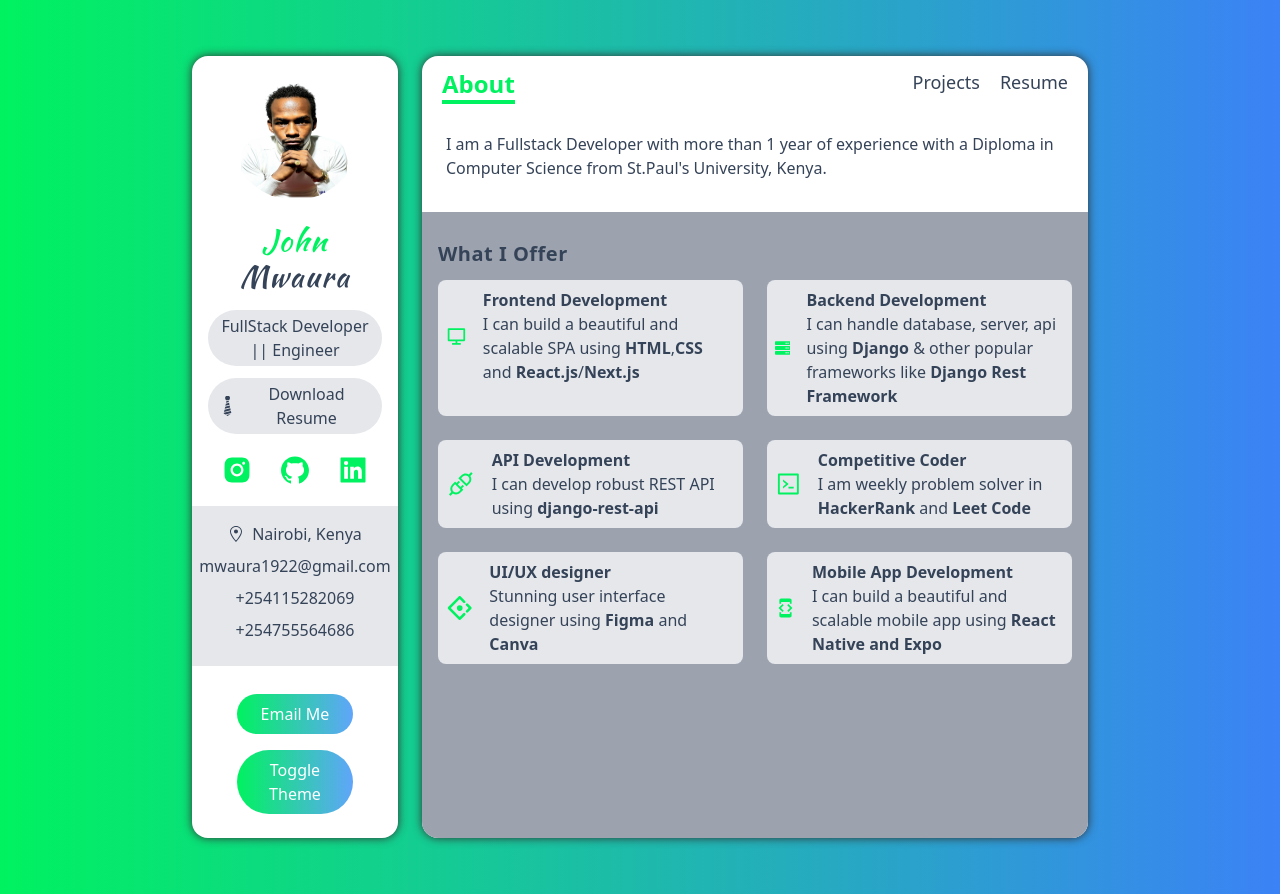
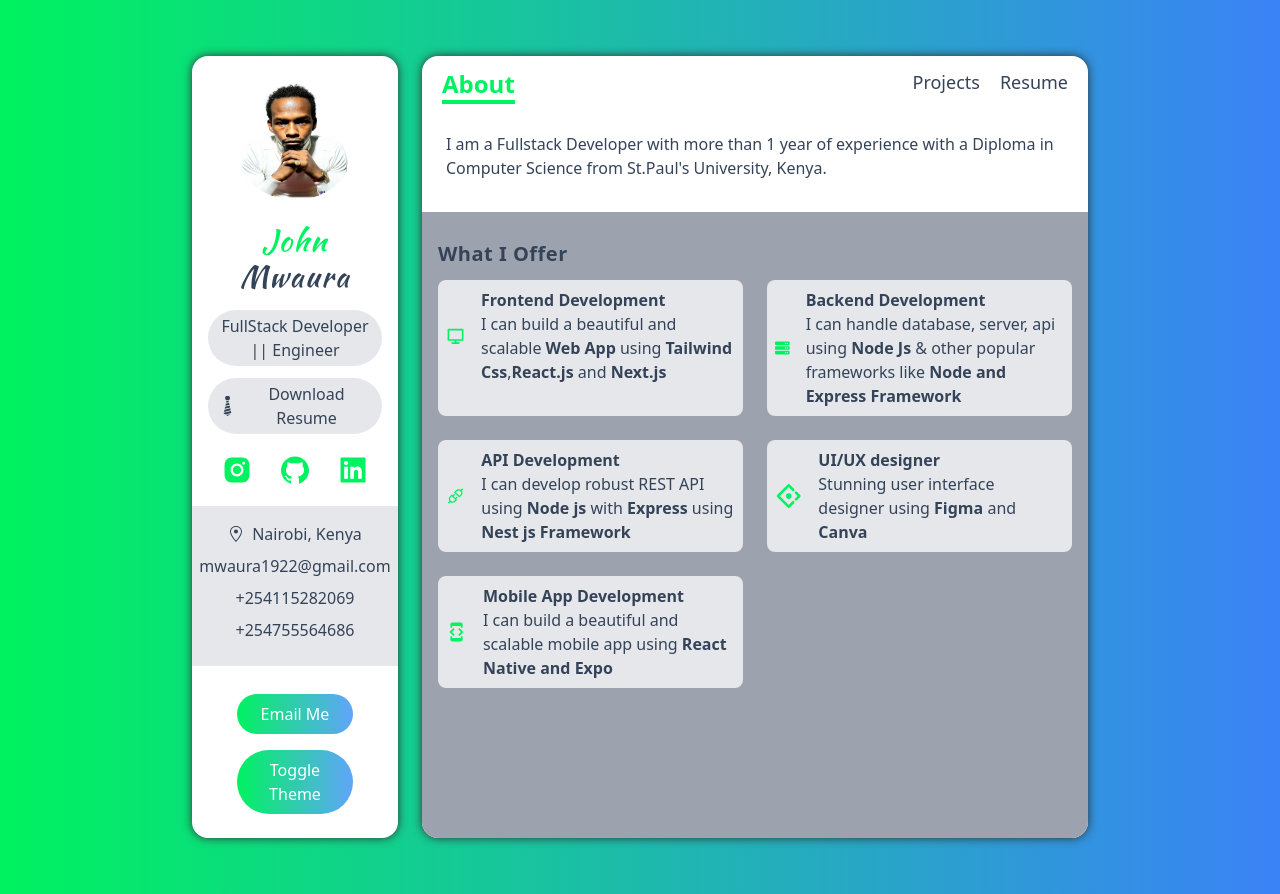
Before and after one commit to Jonnie-bot/mywebnextcv, a Next.js app: page / in a window 1280 px wide. Built offline with nearby package versions, Linux system fonts and the light colour scheme.

Commit message:
Update data.ts
Updated Iservice Array.

```diff
--- a/data.ts
+++ b/data.ts
@@ -14,25 +14,19 @@ export const services: IService[] = [
 		Icon: RiComputerLine,
 		title: "Frontend Development",
 		description:
-			"I can build a beautiful and scalable SPA using <b> HTML</b>,<b>CSS</b>   and <b>React.js</b>/<b>Next.js</b> ",
+			"I can build a beautiful and scalable <b>Web App</b> using <b>Tailwind Css</b>,<b>React.js</b> and <b>Next.js</b> ",
 	},
 	{
 		Icon: FaServer,
 		title: "Backend  Development",
 		description:
-			"I can handle database, server, api using <b>Django </b> & other popular frameworks like <b>Django Rest Framework </b>",
+			"I can handle database, server, api using <b>Node Js </b> & other popular frameworks like <b>Node and Express Framework </b>",
 	},
 	{
 		Icon: AiOutlineApi,
 		title: "API Development",
 		description:
-			"I can develop robust  REST API using <b>django-rest-api</b> ",
-	},
-	{
-		Icon: AiOutlineCode,
-		title: "Competitive Coder",
-		description:
-			"I am weekly problem solver in <b>HackerRank</b>  and <b>Leet Code</b> ",
+			"I can develop robust  REST API using <b>Node js</b> with <b>Express</b> using <b>Nest js Framework</b> ",
 	},
 	{
 		Icon: AiOutlineAntDesign,
```
